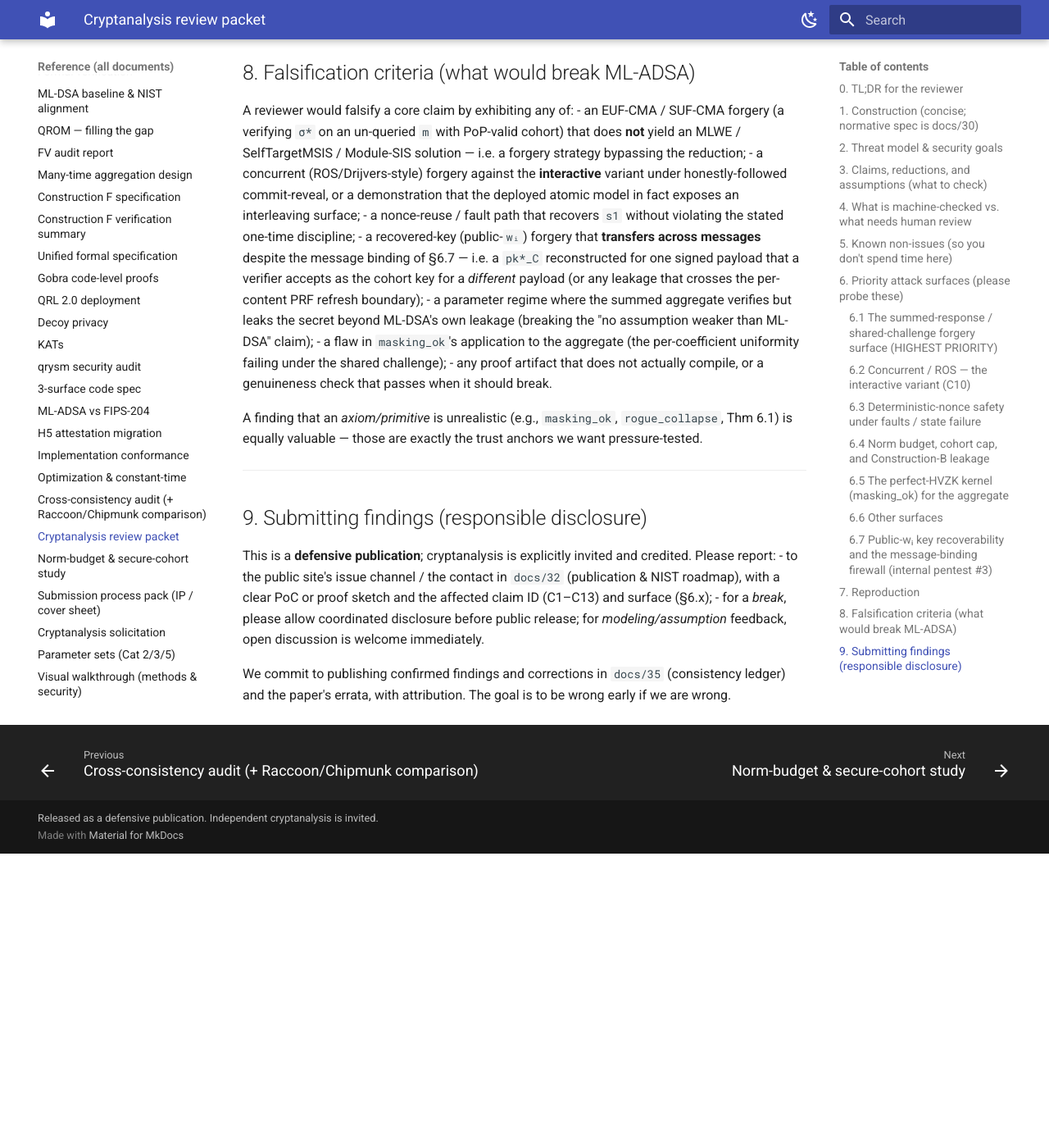
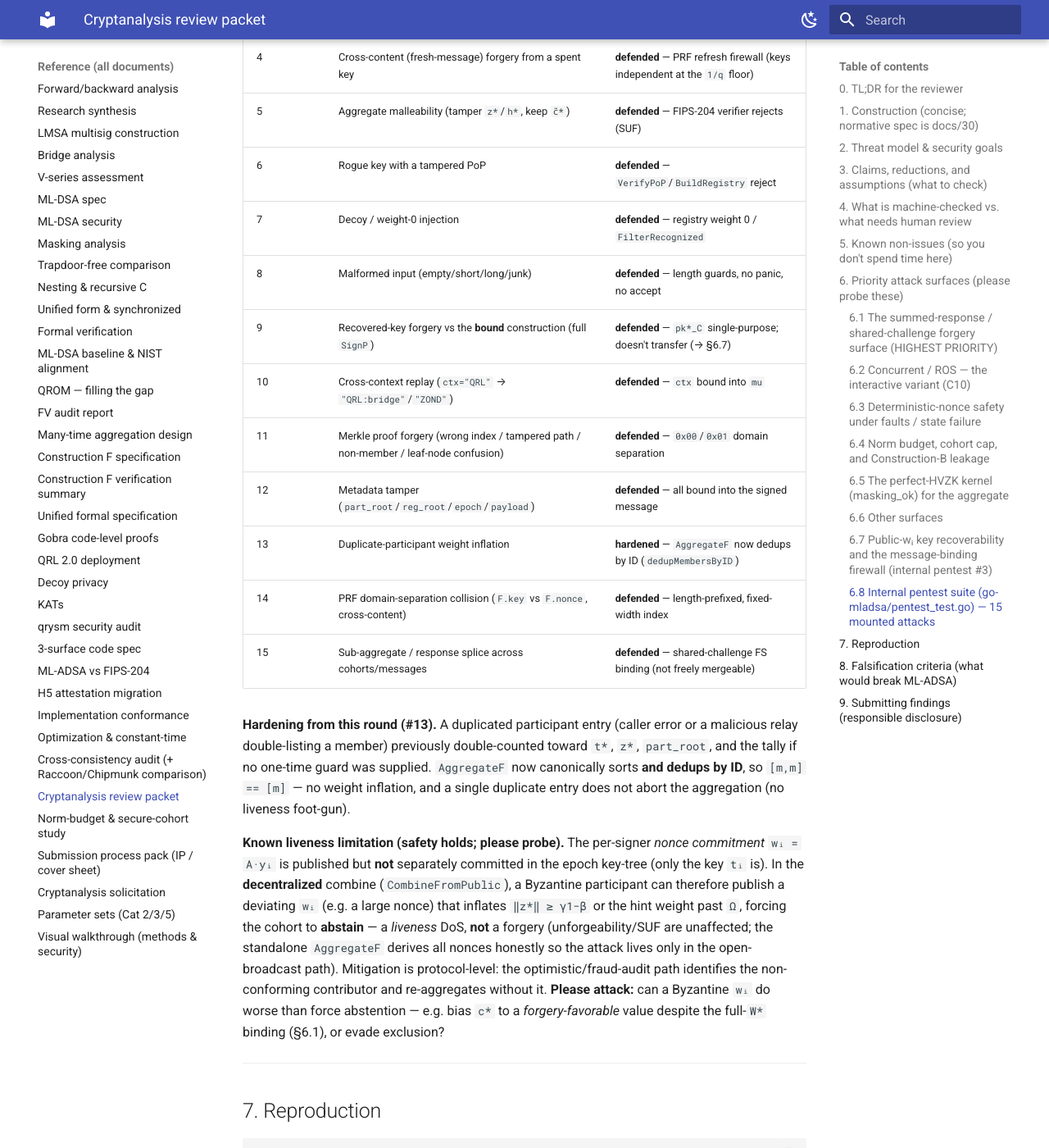
Before and after one commit to pq-cybarg/ml-adsa-site, an MkDocs documentation site: the page built from docs/reference/36-cryptanalysis-review-packet.md, in a window 1280 px wide and 1400 px high, scrolled down 8337 px. Shown: the whole window at 82% size. Built offline with MkDocs 1.6.1 and Material for MkDocs 9.7.7, drawn with Linux system fonts in a browser that asks for light colours; before the commit the page ends 9378 px from its top, so only the background shows below that; some of the changed text lies outside the part shown.

Commit message:
docs(36): §6.8 internal pentest suite (15 attacks) + Byzantine liveness note
Mirror of main: the 15-attack table (all defended; #13 → duplicate-participant dedup hardening), and the
honest known liveness limitation (a Byzantine nonce commitment w_i is not separately bound, so it can force
ABSTAIN in the decentralized combine — safety/unforgeability hold; mitigation is exclude-and-recombine).

```diff
--- a/docs/reference/36-cryptanalysis-review-packet.md
+++ b/docs/reference/36-cryptanalysis-review-packet.md
@@ -247,6 +247,43 @@ mitigations — please pressure-test both:
    for (e.g. via opening/part-root manipulation, `ProvenanceVerifyF`)? Does any value derived from the
    exposed `yᵢ`/`s1ᵢ` of a spent key leak across the PRF refresh boundary?
 
+### 6.8 Internal pentest suite (`go-mladsa/pentest_test.go`) — 15 mounted attacks
+Each attack mounts a concrete adversary and asserts the scheme's response (a *finding* is logged explicitly,
+never hidden). The suite is the running, regression-guarded record of what has been tried:
+
+| # | Attack | Result |
+|---|---|---|
+| 1 | Nonce reuse ⇒ key recovery (primitive `s1=(z−z')/(c−c')`) | succeeds at primitive level ⇒ one-time discipline is load-bearing |
+| 2 | Force reuse through the protocol (sign a `(member,content)` twice) | **defended** — `OneTimeGuard` refuses |
+| 3 | Recovered-key forgery under a reused `pk*_C` (payload-independent label) | **contained** — harmless iff `C` binds the message + one-time (→ §6.7) |
+| 4 | Cross-content (fresh-message) forgery from a spent key | **defended** — PRF refresh firewall (keys independent at the `1/q` floor) |
+| 5 | Aggregate malleability (tamper `z*`/`h*`, keep `c̃*`) | **defended** — FIPS-204 verifier rejects (SUF) |
+| 6 | Rogue key with a tampered PoP | **defended** — `VerifyPoP`/`BuildRegistry` reject |
+| 7 | Decoy / weight-0 injection | **defended** — registry weight 0 / `FilterRecognized` |
+| 8 | Malformed input (empty/short/long/junk) | **defended** — length guards, no panic, no accept |
+| 9 | Recovered-key forgery vs the **bound** construction (full `SignP`) | **defended** — `pk*_C` single-purpose; doesn't transfer (→ §6.7) |
+| 10 | Cross-context replay (`ctx="QRL"` → `"QRL:bridge"`/`"ZOND"`) | **defended** — `ctx` bound into `mu` |
+| 11 | Merkle proof forgery (wrong index / tampered path / non-member / leaf-node confusion) | **defended** — `0x00`/`0x01` domain separation |
+| 12 | Metadata tamper (`part_root`/`reg_root`/`epoch`/`payload`) | **defended** — all bound into the signed message |
+| 13 | Duplicate-participant weight inflation | **hardened** — `AggregateF` now dedups by ID (`dedupMembersByID`) |
+| 14 | PRF domain-separation collision (`F.key` vs `F.nonce`, cross-content) | **defended** — length-prefixed, fixed-width index |
+| 15 | Sub-aggregate / response splice across cohorts/messages | **defended** — shared-challenge FS binding (not freely mergeable) |
+
+**Hardening from this round (#13).** A duplicated participant entry (caller error or a malicious relay
+double-listing a member) previously double-counted toward `t*`, `z*`, `part_root`, and the tally if no
+one-time guard was supplied. `AggregateF` now canonically sorts **and dedups by ID**, so `[m,m] == [m]` —
+no weight inflation, and a single duplicate entry does not abort the aggregation (no liveness foot-gun).
+
+**Known liveness limitation (safety holds; please probe).** The per-signer *nonce commitment* `wᵢ = A·yᵢ`
+is published but **not** separately committed in the epoch key-tree (only the key `tᵢ` is). In the
+**decentralized** combine (`CombineFromPublic`), a Byzantine participant can therefore publish a deviating
+`wᵢ` (e.g. a large nonce) that inflates `‖z*‖ ≥ γ1−β` or the hint weight past `Ω`, forcing the cohort to
+**abstain** — a *liveness* DoS, **not** a forgery (unforgeability/SUF are unaffected; the standalone
+`AggregateF` derives all nonces honestly so the attack lives only in the open-broadcast path). Mitigation is
+protocol-level: the optimistic/fraud-audit path identifies the non-conforming contributor and re-aggregates
+without it. **Please attack:** can a Byzantine `wᵢ` do worse than force abstention — e.g. bias `c*` to a
+*forgery-favorable* value despite the full-`W*` binding (§6.1), or evade exclusion?
+
 ---
 
 ## 7. Reproduction
```
